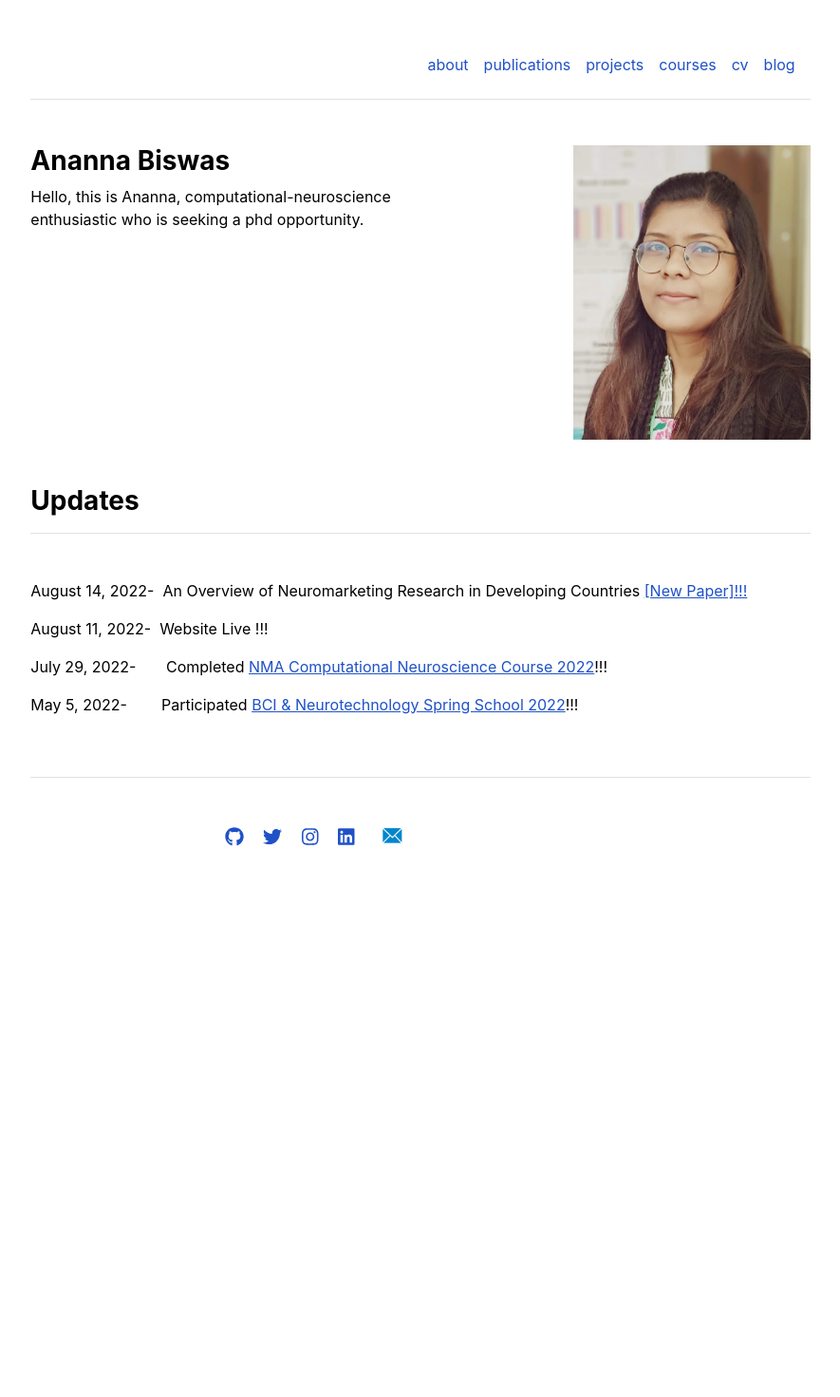
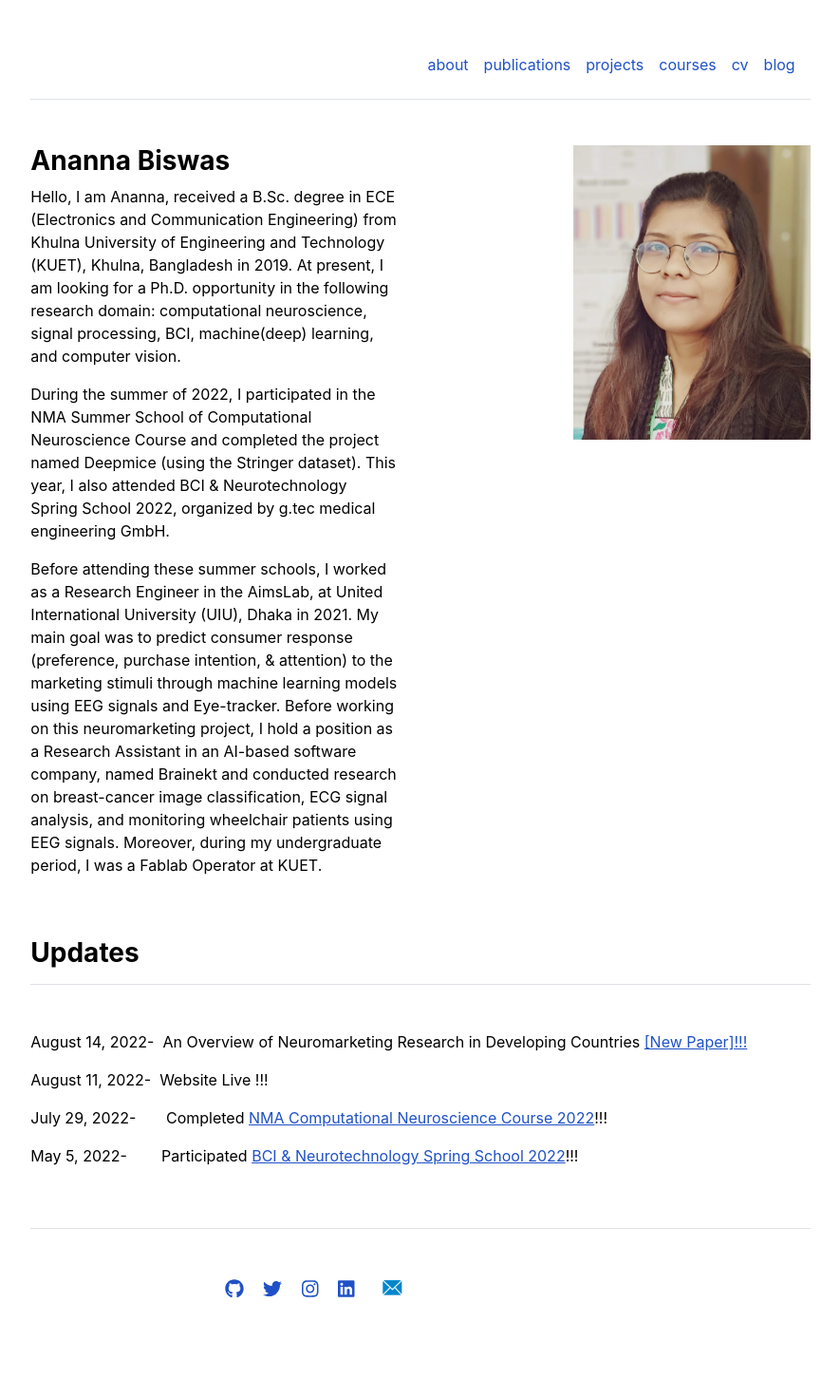
Before and after one commit to Anannabiswas/anannabiswas.github.io, a Jekyll site: the page built from index.md, in a window 1280 px wide. Shown: the whole page at 95% size, without its empty margins (197-1082 px from the left). Built offline with Jekyll 4.4.1, drawn with Linux system fonts in a browser that asks for light colours; before the commit the page ends 995 px from its top, so only the background shows below that.

Commit message:
Update index.md

```diff
--- a/index.md
+++ b/index.md
@@ -3,4 +3,8 @@ layout: home
 title: "Home"
 ---
 
-Hello, this is Ananna, computational-neuroscience enthusiastic who is seeking a phd opportunity.
+Hello, I am Ananna, received a B.Sc. degree in ECE (Electronics and Communication Engineering) from Khulna University of Engineering and Technology (KUET), Khulna, Bangladesh in 2019. At present, I am looking for a Ph.D. opportunity in the following research domain: computational neuroscience, signal processing, BCI, machine(deep) learning, and computer vision.
+
+During the summer of 2022, I participated in the NMA Summer School of Computational Neuroscience Course and completed the project named Deepmice (using the Stringer dataset). This year, I also attended BCI & Neurotechnology Spring School 2022, organized by g.tec medical engineering GmbH.
+
+Before attending these summer schools, I worked as a Research Engineer in the AimsLab, at United International University (UIU), Dhaka in 2021. My main goal was to predict consumer response (preference, purchase intention, & attention) to the marketing stimuli through machine learning models using EEG signals and Eye-tracker. Before working on this neuromarketing project, I hold a position as a Research Assistant in an AI-based software company, named Brainekt and conducted research on breast-cancer image classification,  ECG signal analysis, and monitoring wheelchair patients using EEG signals. Moreover, during my undergraduate period, I was a Fablab Operator at KUET.
```
